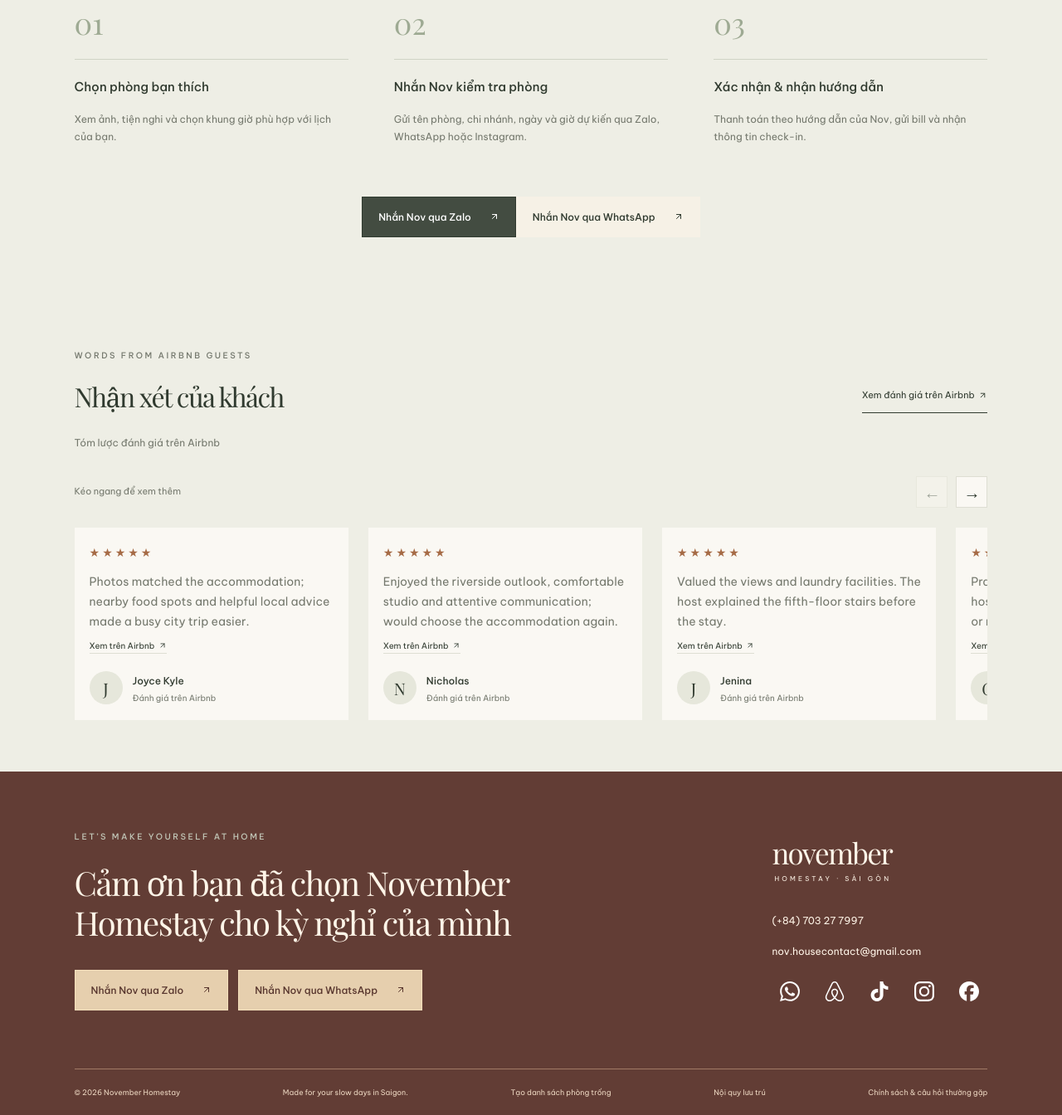
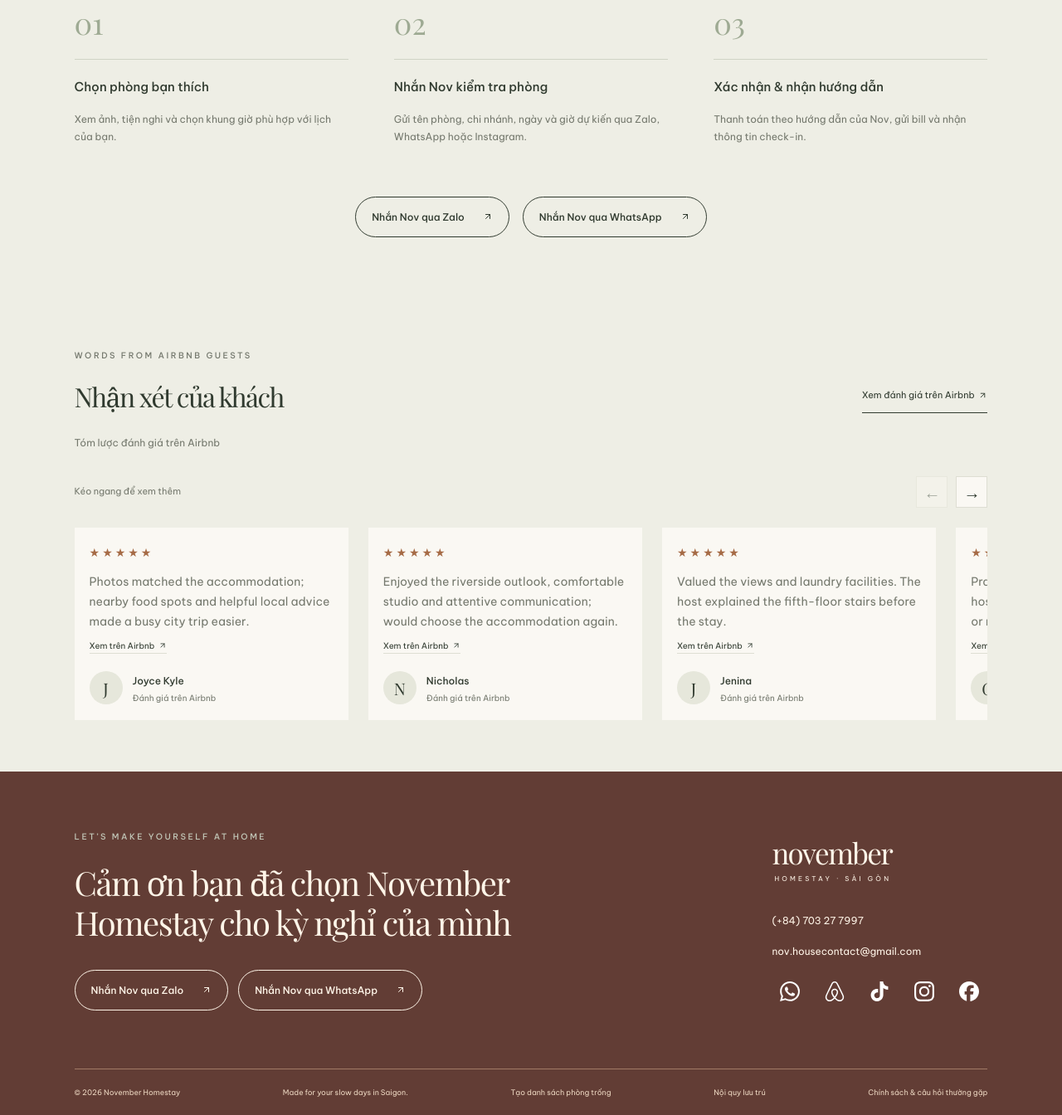
Before and after one commit to NgoiNha-11/November-Homestay-V2, a website built with Vite: page index.html in a window 1280 px wide. Shown: the part 7092-8436 px from the top of the page at 83% size. Built offline with nearby package versions, Linux system fonts and the light colour scheme.

Commit message:
Polish contact buttons with gold transitions and touch bubbles

```diff
--- a/index.html
+++ b/index.html
@@ -296,11 +296,13 @@
               <p>Thanh toán theo hướng dẫn của Nov, gửi bill và nhận thông tin check-in.</p>
             </article>
           </div>
-          <a class="button" href="https://zalo.me/0703277997" target="_blank" rel="noopener"
-            >Nhắn Nov qua Zalo ↗</a
-          ><a class="button cream" href="https://wa.me/84703277997" target="_blank" rel="noopener"
-            >Nhắn Nov qua WhatsApp ↗</a
-          >
+          <div class="booking-contact-actions">
+            <a class="button" href="https://zalo.me/0703277997" target="_blank" rel="noopener"
+              >Nhắn Nov qua Zalo ↗</a
+            ><a class="button cream" href="https://wa.me/84703277997" target="_blank" rel="noopener"
+              >Nhắn Nov qua WhatsApp ↗</a
+            >
+          </div>
         </section>
         <section class="section reviews-section" id="reviews" aria-labelledby="reviews-title">
           <div class="section-top">
--- a/src/main.ts
+++ b/src/main.ts
@@ -14,7 +14,9 @@ import { $, targetElement } from './shared/dom';
 async function main(): Promise<void> {
   mountLanguageSwitch();
   const animateSocial = (event: Event): void => {
-    const link = targetElement(event)?.closest<HTMLAnchorElement>('.footer-social a');
+    const link = targetElement(event)?.closest<HTMLAnchorElement>(
+      '.footer-social a, .button[href^="https://zalo.me/"], .button[href^="https://wa.me/"]',
+    );
     if (!link || window.matchMedia('(prefers-reduced-motion: reduce)').matches) return;
     link.classList.remove('is-bubbling');
     void link.offsetWidth;
--- a/src/styles/main.css
+++ b/src/styles/main.css
@@ -2282,3 +2282,90 @@ h3 {
   font-size: 18px;
   cursor: pointer;
 }
+
+/* Soft contact buttons with a touch ripple. */
+.booking-contact-actions {
+  display: flex;
+  flex-wrap: wrap;
+  gap: 16px;
+  align-items: center;
+  justify-content: center;
+}
+:root .button:is([href^='https://zalo.me/'], [href^='https://wa.me/']) {
+  --contact-tint: #e4b94240;
+  --contact-border: #c49a2bcc;
+  --contact-glow: #e4b94226;
+  background: transparent;
+  color: inherit;
+  border-color: currentColor;
+  position: relative;
+  isolation: isolate;
+  overflow: hidden;
+  border-radius: 999px;
+  min-height: 44px;
+  box-shadow: none;
+  transition:
+    background-color 0.45s ease,
+    color 0.45s ease,
+    border-color 0.45s ease,
+    box-shadow 0.45s ease,
+    transform 0.3s ease;
+}
+footer .button:is([href^='https://zalo.me/'], [href^='https://wa.me/']),
+.hero .button:is([href^='https://zalo.me/'], [href^='https://wa.me/']) {
+  --contact-tint: #e4b94240;
+  --contact-border: #e4b942cc;
+  --contact-glow: #e4b94226;
+}
+:root
+  .button:is([href^='https://zalo.me/'], [href^='https://wa.me/']):is(
+    :hover,
+    :focus-visible,
+    .is-bubbling
+  ) {
+  background-color: var(--contact-tint);
+  border-color: var(--contact-border);
+  color: inherit;
+  box-shadow: 0 4px 18px var(--contact-glow);
+  transform: translateY(-2px);
+}
+:root .button:is([href^='https://zalo.me/'], [href^='https://wa.me/']):active {
+  transform: translateY(0) scale(0.98);
+}
+:root .button:is([href^='https://zalo.me/'], [href^='https://wa.me/'])::after {
+  content: '';
+  position: absolute;
+  left: 50%;
+  top: 50%;
+  width: 110%;
+  aspect-ratio: 1;
+  border-radius: 50%;
+  background: #ffffff26;
+  border: 1px solid #ffffff59;
+  opacity: 0;
+  pointer-events: none;
+  z-index: -1;
+}
+:root .button:is([href^='https://zalo.me/'], [href^='https://wa.me/']).is-bubbling::after {
+  animation: contact-bubble 0.7s ease-out;
+}
+@keyframes contact-bubble {
+  from {
+    transform: translate(-50%, -50%) scale(0);
+    opacity: 0.8;
+  }
+  to {
+    transform: translate(-50%, -50%) scale(1.5);
+    opacity: 0;
+  }
+}
+@media (prefers-reduced-motion: reduce) {
+  :root
+    .button:is([href^='https://zalo.me/'], [href^='https://wa.me/']):is(
+      :hover,
+      :focus-visible,
+      :active
+    ) {
+    transform: none;
+  }
+}
```
